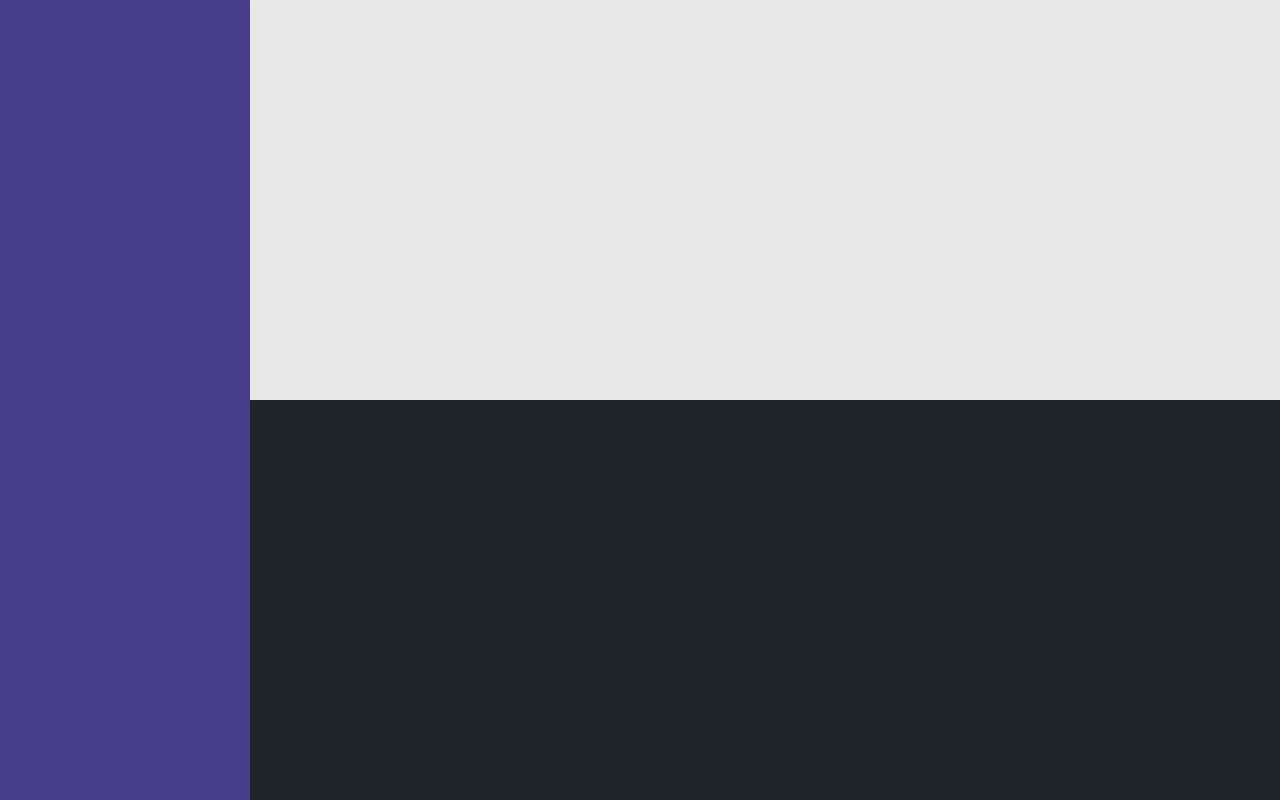
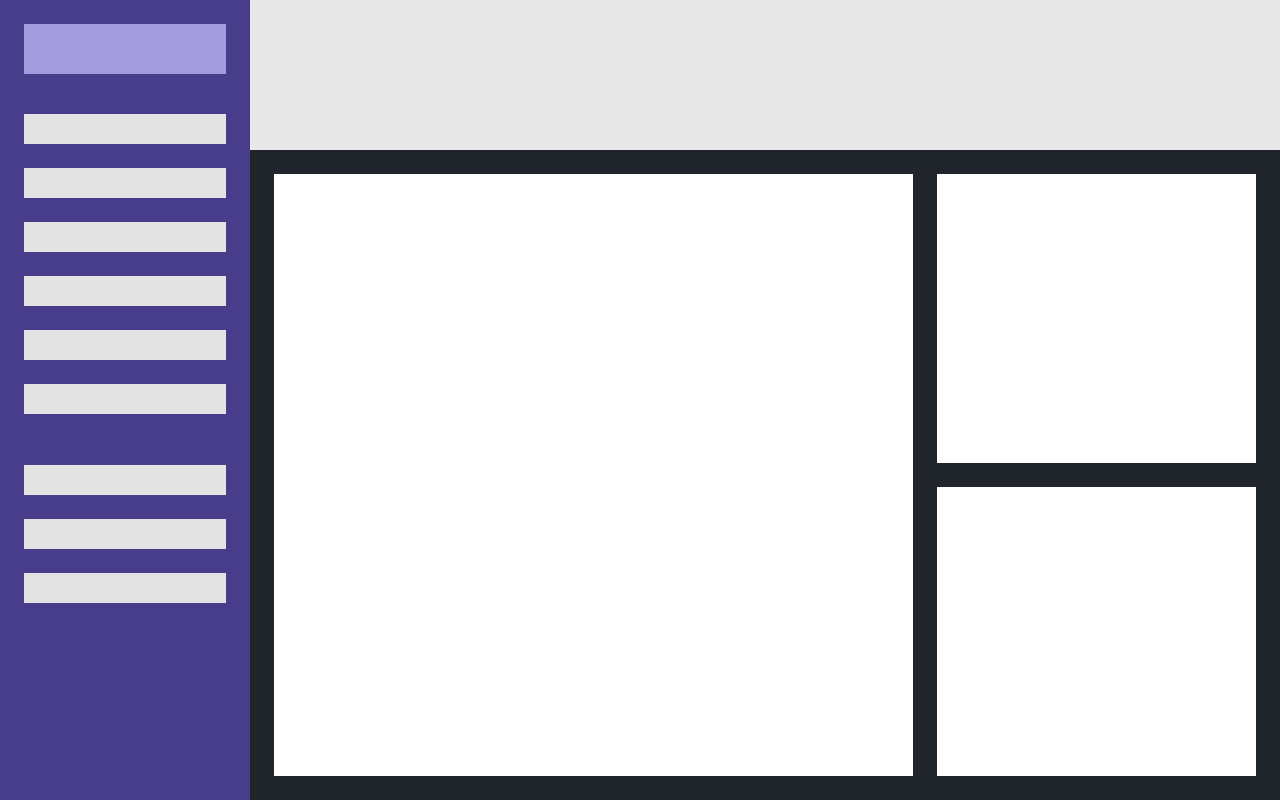
Before and after one commit to aecel/dashboard, a plain HTML site: page index.html in a window 1280 px wide. Drawn offline with Linux system fonts and the light colour scheme.

Commit message:
Improve layout

```diff
--- a/index.html
+++ b/index.html
@@ -8,8 +8,31 @@
     <link rel="stylesheet" href="./style.css" />
   </head>
   <body>
-    <div class="sidebar"></div>
+    <div class="sidebar">
+      <div class="logo"></div>
+      <div class="sidebar-things">
+        <div class="navigation">
+          <div class="nav"></div>
+          <div class="nav"></div>
+          <div class="nav"></div>
+          <div class="nav"></div>
+          <div class="nav"></div>
+          <div class="nav"></div>
+        </div>
+        <div class="branding">
+          <div class="brand"></div>
+          <div class="brand"></div>
+          <div class="brand"></div>
+        </div>
+      </div>
+    </div>
     <div class="header"></div>
-    <div class="content"></div>
+    <div class="content">
+      <div class="dashboard-grid">
+        <div class="main-cards"></div>
+        <div class="side-top"></div>
+        <div class="side-bottom"></div>
+      </div>
+    </div>
   </body>
 </html>
--- a/style.css
+++ b/style.css
@@ -1,7 +1,7 @@
 body {
   display: grid;
-  grid-template-columns: 250px repeat(3, 1fr);
-  grid-template-rows: 100px, 800px;
+  grid-template-columns: 250px 1fr;
+  grid-template-rows: 150px 1fr;
   height: 100vh;
   width: 100vw;
   margin: 0;
@@ -13,13 +13,55 @@ body {
   grid-column-start: 1;
   grid-column-end: 2;
   background-color: darkslateblue;
+
+  display: grid;
+  grid-template-rows: 50px 1fr;
+  grid-template-columns: 1fr;
+  padding: 24px;
+  gap: 40px;
+}
+
+.logo {
+    background: rgb(164, 155, 222);
+}
+
+.sidebar-things {
+    display: grid;
+    grid-template-rows: 1fr 1fr;
+    gap: 40px;
+}
+
+/* .navigation,
+.branding {
+  background-color: rgb(164, 155, 222);
+
+} */
+
+.navigation {
+  display: grid;
+  grid-template-rows: repeat(6, 30px);
+  gap: 24px;
+}
+
+.nav {
+  background-color: rgb(227, 227, 227);
+}
+
+.branding {
+  display: grid;
+  grid-template-rows: repeat(3, 30px);
+  gap: 24px;
+}
+
+.brand {
+  background-color: rgb(227, 227, 227);
 }
 
 .header {
   grid-row-start: 1;
   grid-row-end: 2;
   grid-column-start: 2;
-  grid-column-end: 5;
+  grid-column-end: 3;
   background-color: rgb(232, 232, 232);
   box-shadow: 5px 5px 5px rgba(26, 26, 26, 0.388);
 }
@@ -28,6 +70,39 @@ body {
   grid-row-start: 2;
   grid-row-end: 3;
   grid-column-start: 2;
-  grid-column-end: 5;
+  grid-column-end: 3;
   background-color: rgb(31, 37, 42);
+  display: grid;
 }
+
+.dashboard-grid {
+  margin: 24px;
+  display: grid;
+  grid-template-columns: 2fr 1fr;
+  grid-template-rows: 1fr 1fr;
+  gap: 24px;
+}
+
+.main-cards {
+  background-color: #fff;
+  grid-column-start: 1;
+  grid-column-end: 2;
+  grid-row-start: 1;
+  grid-row-end: 3;
+}
+
+.side-top {
+  background-color: #fff;
+  grid-column-start: 2;
+  grid-column-end: 3;
+  grid-row-start: 1;
+  grid-row-end: 2;
+}
+
+.side-bottom {
+  background-color: #fff;
+  grid-column-start: 2;
+  grid-column-end: 3;
+  grid-row-start: 2;
+  grid-row-end: 3;
+}
```
